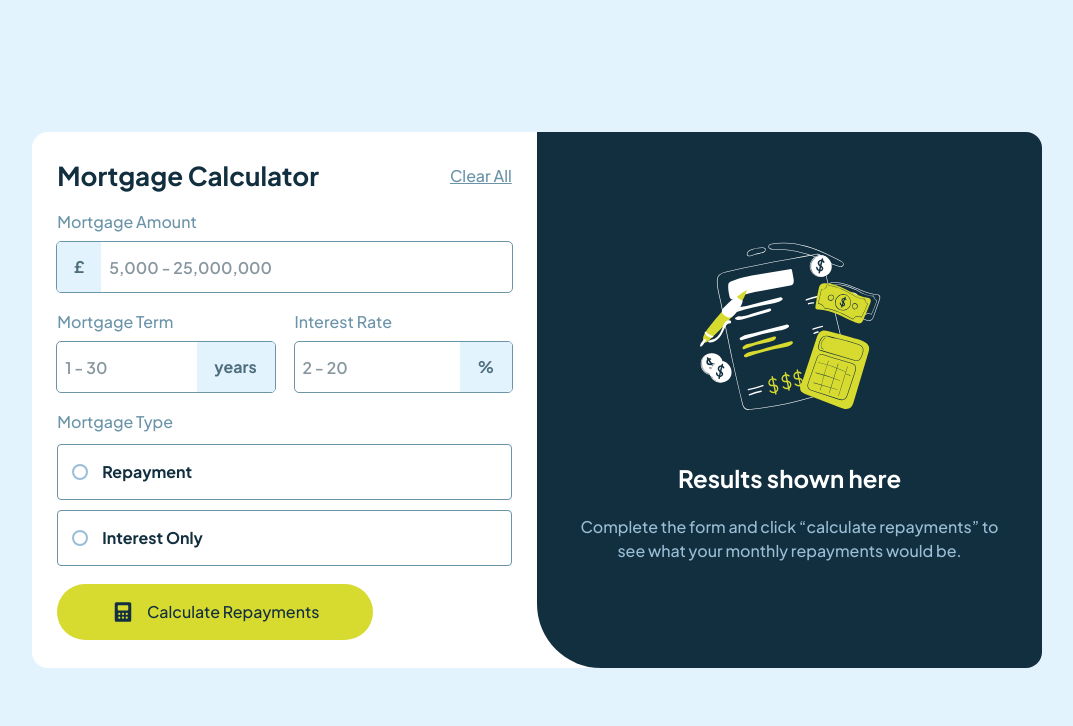
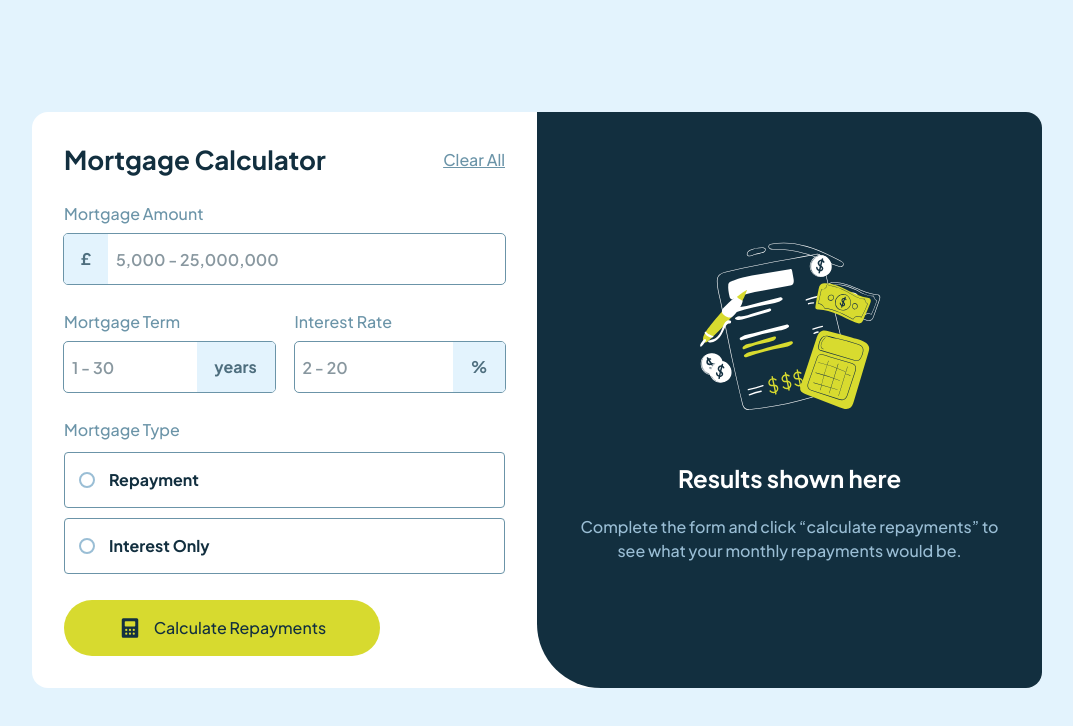
Before and after one commit to devPauloski/mortgage-repayment-calculator, a React (Vite) app: page / in a window 1280 px wide. Shown: the top 726 px of the page, without its empty margins (103-1176 px from the left). Built offline with nearby package versions, Linux system fonts and the light colour scheme.

Commit message:
Makes changes

```diff
--- a/src/components/FormInputs.jsx
+++ b/src/components/FormInputs.jsx
@@ -1,6 +1,6 @@
 export default function FormInputs({children}) {
   return (
-    <section className="px-[5%] py-7 *:not-last:mb-4.5">
+    <section className="px-[5%] py-7 md:px-8 md:py-8 *:not-last:mb-6.5">
       {children}
     </section>
   );
```
